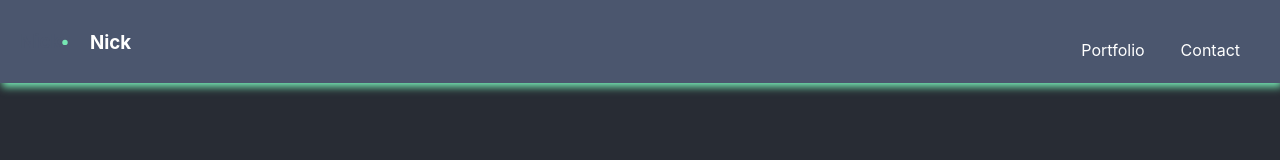
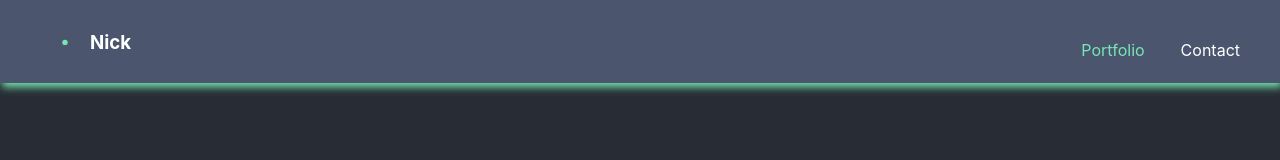
Before and after one commit to NickStrick/My-Portfolio, a React (Create React App) app in the folder portfolio/: page / in a window 1280 px wide. In both pictures the pointer is over the link "Portfolio". Shown: the top 160 px of the page. Built offline with nearby package versions, Linux system fonts and the light colour scheme.

Commit message:
added hover effects to navbar elements

```diff
--- a/portfolio/src/components/navbar/Navbar.scss
+++ b/portfolio/src/components/navbar/Navbar.scss
@@ -54,6 +54,9 @@
                 text-decoration: solid;
                 margin-left: 10%;
             }
+            .nav-item:hover{
+                color: #76E7B3;
+            }
         }
 
     }
@@ -71,4 +74,5 @@
 
 .nav-back{
     opacity: 1;
+
 }
```
